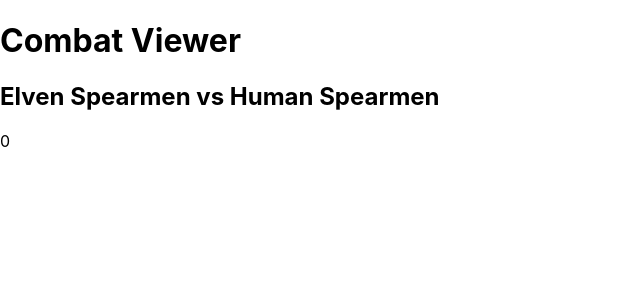
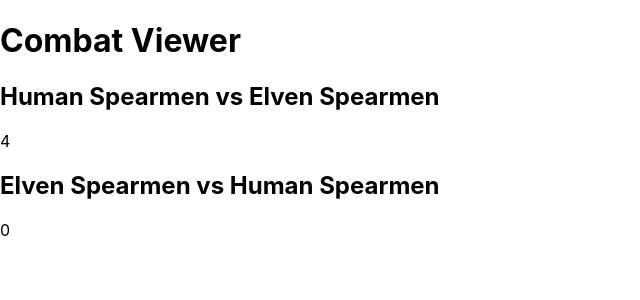
Before and after one commit to rook512/wot, a React (Create React App) app: page /view/combat in a window 1280 px wide. Shown: the top 300 px of the page, without its empty margins (0-640 px from the left). Built offline with nearby package versions, Linux system fonts and the light colour scheme.

Commit message:
Updated combat

```diff
--- a/src/combat/Combat.ts
+++ b/src/combat/Combat.ts
@@ -1,28 +1,58 @@
 import { Unit } from "../unit/Unit";
 
-export function combat(attacker: Unit, defender: Unit) {
-  let attacks = 0;
-  const attackAttempts = attacker.count * attacker.damage;
-  for (let attackNumber = 0; attackNumber < attackAttempts; attackNumber++) {
-    attacks = attacks + flipCoin();
-  }
-  let blocks = 0;
-  const blockAttempts = defender.count * defender.defense;
-  for (let blockNumber = 0; blockNumber < blockAttempts; blockNumber++) {
-    blocks = blocks + flipCoin();
-  }
-  const results: number = attacks - blocks;
-  if (results <= 0) {
-    return 0;
-  } else {
-    return results;
-  }
-}
+// export function combat(attacker: Unit, defender: Unit) {
+//   let attacks = 0;
+//   const attackAttempts = attacker.count * attacker.damage;
+//   for (let attackNumber = 0; attackNumber < attackAttempts; attackNumber++) {
+//     attacks = attacks + flipCoin();
+//   }
+//   let blocks = 0;
+//   const blockAttempts = defender.count * defender.defense;
+//   for (let blockNumber = 0; blockNumber < blockAttempts; blockNumber++) {
+//     blocks = blocks + flipCoin();
+//   }
+//   const results: number = attacks - blocks;
+//   return Math.max(0, results);
+// }
 
-function flipCoin() {
-  if (Math.random() > 0.5) {
+function flipCoin(chanceOf1: number) {
+  if (Math.random() > chanceOf1) {
     return 1;
   } else {
     return 0;
   }
 }
+
+export function combat(attacker: Unit, defender: Unit) {
+  let defenseDifferential = calculateDefenseDifferential(attacker, defender);
+  let attacks = 0;
+  for (let attackNumber = 0; attackNumber < attacker.count; attackNumber++) {
+    attacks = attacks + flipCoin(defenseDifferential);
+  }
+  const damage = attacks * attacker.damage;
+  let defenderArmor = defender.count * defender.armor;
+  let saves = 0;
+  for (let savesNumber = 0; savesNumber < defenderArmor; savesNumber++) {
+    saves = saves + flipCoin(0.3);
+  }
+  return Math.max(0, damage - saves);
+}
+
+export function calculateDefenseDifferential(attacker: Unit, defender: Unit) {
+  let defenseDifferential = 0;
+  let attackerTotal = attacker.count * attacker.toHit;
+  let defenderTotal = defender.count * defender.defense;
+  if (attacker.toHit > defender.defense) {
+    defenseDifferential = 0.5 + (attackerTotal - defenderTotal) * 0.1;
+  } else if (attacker.toHit < defender.defense) {
+    defenseDifferential = 0.5 + (attackerTotal - defenderTotal) * 0.1;
+  } else {
+    defenseDifferential = 0.5;
+  }
+  defenseDifferential = clamp(defenseDifferential, 0.3, 0.9);
+  return defenseDifferential;
+}
+
+function clamp(original: number, min: number, max: number) {
+  return Math.max(min, Math.min(max, original));
+}
--- a/src/debugging/CombatViewer.tsx
+++ b/src/debugging/CombatViewer.tsx
@@ -2,13 +2,25 @@ import React from "react";
 import { combat } from "../combat/Combat";
 import { humanSpearmen } from "../unit/unitsActual/humanSpearmen";
 import { elfSpearmen } from "../unit/unitsActual/elfSpearmen";
+import { Unit } from "../unit/Unit";
+
+function SimulateCombat(props: { attacker: Unit; defender: Unit }) {
+  return (
+    <>
+      <h2>
+        {props.attacker.name} vs {props.defender.name}
+      </h2>
+      {combat(props.attacker, props.defender)}
+    </>
+  );
+}
 
 export function CombatViewer() {
   return (
     <div>
       <h1>Combat Viewer</h1>
-      <h2>Elven Spearmen vs Human Spearmen</h2>
-      {combat(elfSpearmen, humanSpearmen)}
+      <SimulateCombat attacker={humanSpearmen} defender={elfSpearmen} />
+      <SimulateCombat attacker={elfSpearmen} defender={humanSpearmen} />
     </div>
   );
 }
```
Also changed, not shown: tsconfig.json (+3 -9 lines), 2 other files (tests, documents, lock files or other folders).
